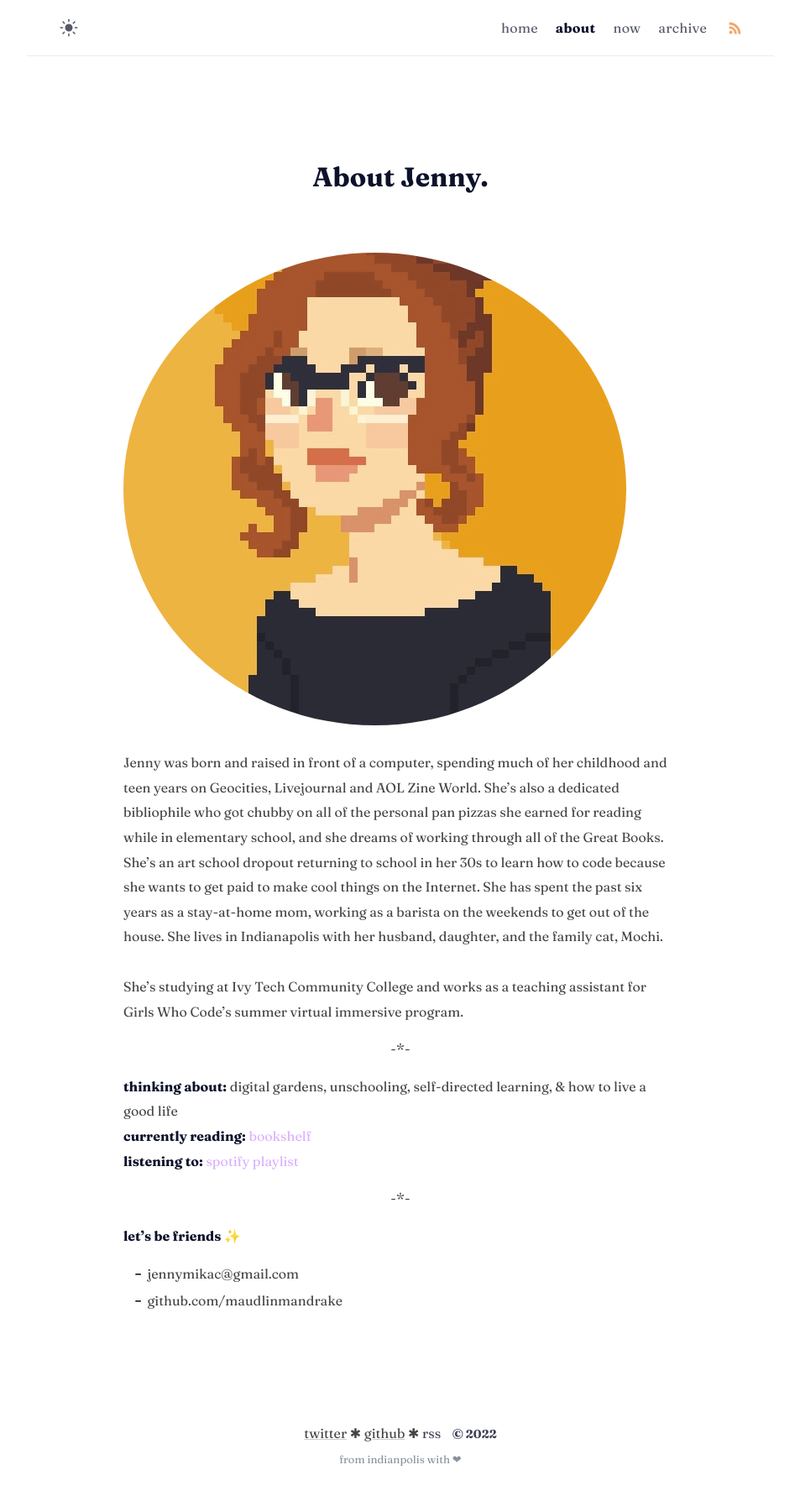
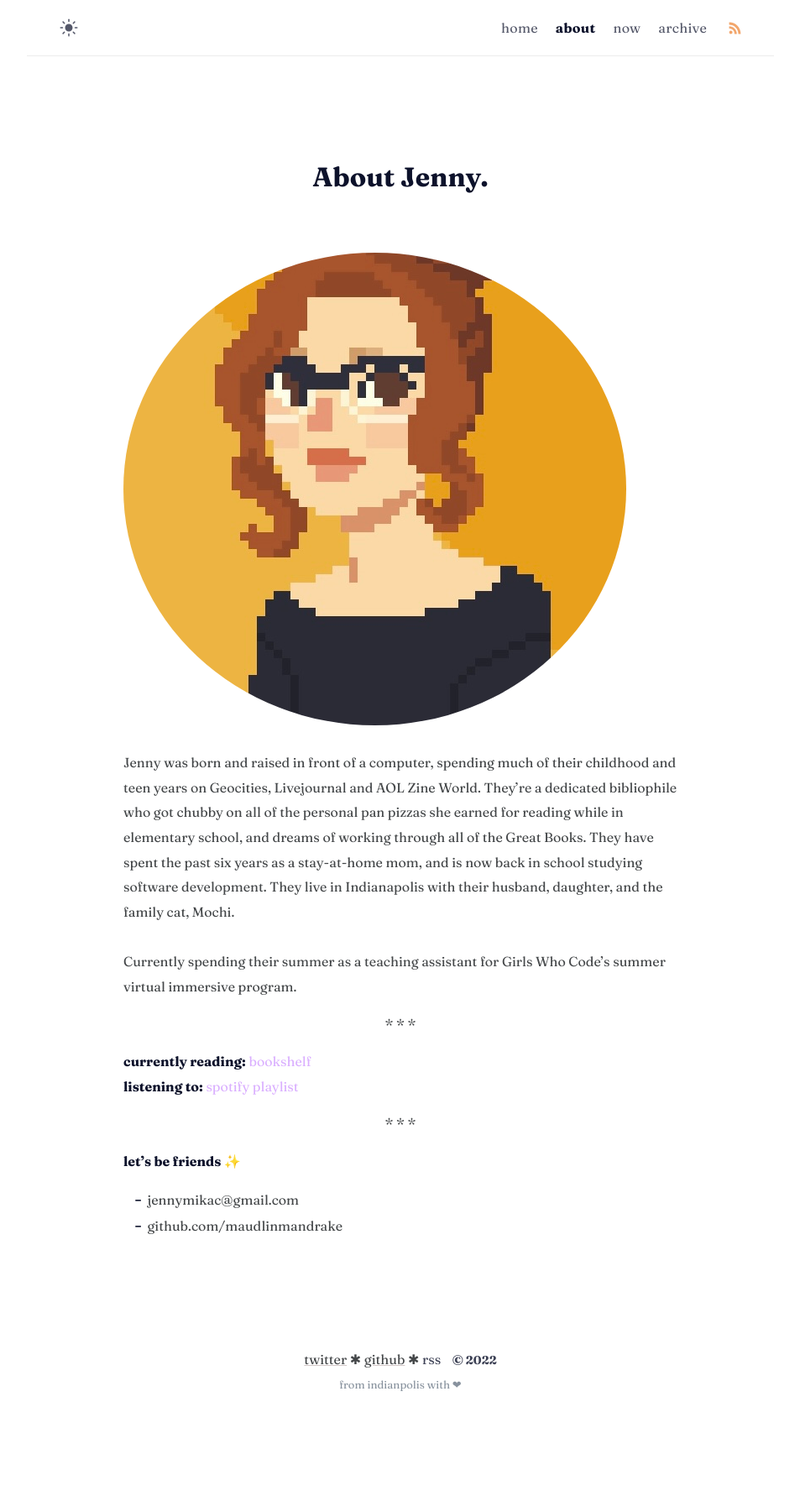
Before and after one commit to maudlinmandrake/hypertext-journal, a Jekyll site: the page built from about.md, in a window 1280 px wide. Shown: the whole page at 84% size, without its empty margins (163-1116 px from the left). Built offline with Jekyll 4.4.1, drawn with Linux system fonts in a browser that asks for light colours; after the commit the page ends 1693 px from its top, so only the background shows below that.

Commit message:
update about page

```diff
--- a/about.md
+++ b/about.md
@@ -6,16 +6,16 @@ comments: false
 ---
 <img id="pix-portrait" src="/assets/img/pixel_portrait.jpg" />
 
-Jenny was born and raised in front of a computer, spending much of her childhood and teen years on Geocities, Livejournal and AOL Zine World. She's also a dedicated bibliophile who got chubby on all of the personal pan pizzas she earned for reading while in elementary school, and she dreams of working through all of the Great Books. She's an art school dropout returning to school in her 30s to learn how to code because she wants to get paid to make cool things on the Internet. She has spent the past six years as a stay-at-home mom, working as a barista on the weekends to get out of the house. She lives in Indianapolis with her husband, daughter, and the family cat, Mochi.
+Jenny was born and raised in front of a computer, spending much of their childhood and teen years on Geocities, Livejournal and AOL Zine World. They're a dedicated bibliophile who got chubby on all of the personal pan pizzas she earned for reading while in elementary school, and  dreams of working through all of the Great Books. They have spent the past six years as a stay-at-home mom, and is now back in school studying software development. They live in Indianapolis with their husband, daughter, and the family cat, Mochi.
 
-She's studying at Ivy Tech Community College and works as a teaching assistant for Girls Who Code's summer virtual immersive program.
-<center>-*-</center>
+Currently spending their summer as a teaching assistant for Girls Who Code's summer virtual immersive program.
 
-**thinking about:** digital gardens, unschooling, self-directed learning, & how to live a good life
+<center>* * *</center>
+
 **currently reading:** [bookshelf](https://app.thestorygraph.com/profile/maudlinmandrake)
 **listening to:** [spotify playlist](https://open.spotify.com/user/jenny_roses?si=fb9bdefc5daf46e8)
 
-<center>-*-</center>
+<center>* * *</center>
 
 **let's be friends ✨**
 
```
